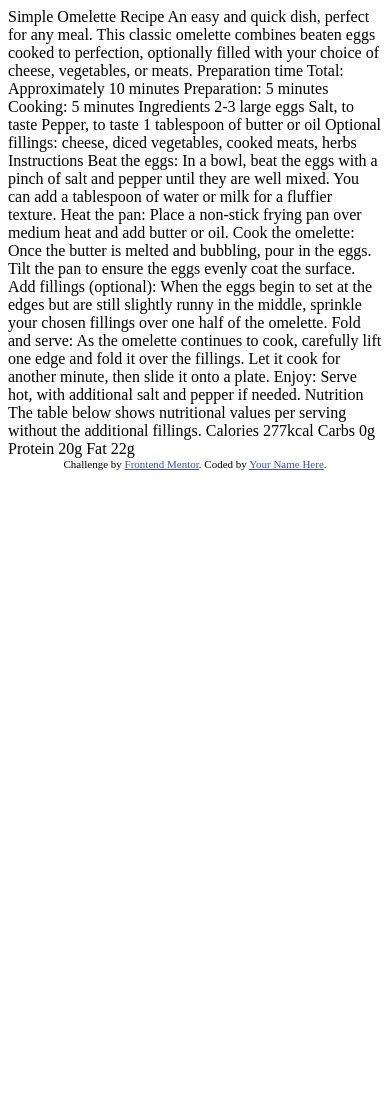
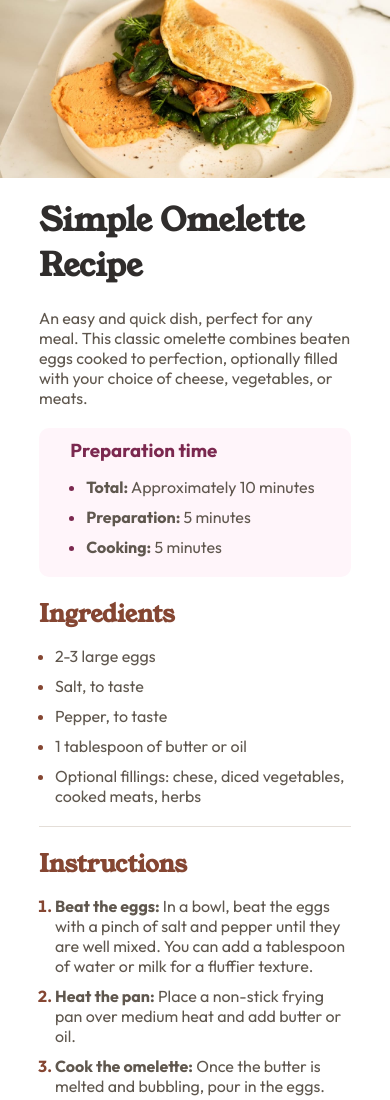
Before and after one commit to lwebbz/recipe-page-main, a plain HTML site: page index.html in a window 390 px wide. Shown: the top 1100 px of the page. Before the commit the page ends 844 px from the top, so only its background shows below. Drawn offline with Linux system fonts and the light colour scheme.

Commit message:
mobile design ready - pending desktop

```diff
--- a/index.html
+++ b/index.html
@@ -1,77 +1,111 @@
 <!DOCTYPE html>
 <html lang="en">
-<head>
-  <meta charset="UTF-8">
-  <meta name="viewport" content="width=device-width, initial-scale=1.0"> <!-- displays site properly based on user's device -->
+  <head>
+    <meta charset="UTF-8" />
+    <meta name="viewport" content="width=device-width, initial-scale=1.0" />
+    <link
+      rel="icon"
+      type="image/png"
+      sizes="32x32"
+      href="./assets/images/favicon-32x32.png"
+    />
+    <link rel="stylesheet" href="style.css" />
 
-  <link rel="icon" type="image/png" sizes="32x32" href="./assets/images/favicon-32x32.png">
-
-  <title>Frontend Mentor | Recipe page</title>
-
-  <!-- Feel free to remove these styles or customise in your own stylesheet 👍 -->
-  <style>
-    .attribution { font-size: 11px; text-align: center; }
-    .attribution a { color: hsl(228, 45%, 44%); }
-  </style>
-</head>
-<body>
-
-  Simple Omelette Recipe
-
-  An easy and quick dish, perfect for any meal. This classic omelette combines beaten eggs cooked
-  to perfection, optionally filled with your choice of cheese, vegetables, or meats.
-
-  Preparation time
-
-  Total: Approximately 10 minutes
-  Preparation: 5 minutes
-  Cooking: 5 minutes
-
-  Ingredients
-
-  2-3 large eggs
-  Salt, to taste
-  Pepper, to taste
-  1 tablespoon of butter or oil
-  Optional fillings: cheese, diced vegetables, cooked meats, herbs
-
-  Instructions
-
-  Beat the eggs: In a bowl, beat the eggs with a pinch of salt and pepper until they are well mixed.
-  You can add a tablespoon of water or milk for a fluffier texture.
-
-  Heat the pan: Place a non-stick frying pan over medium heat and add butter or oil.
-
-  Cook the omelette: Once the butter is melted and bubbling, pour in the eggs. Tilt the pan to ensure
-  the eggs evenly coat the surface.
-
-  Add fillings (optional): When the eggs begin to set at the edges but are still slightly runny in the
-  middle, sprinkle your chosen fillings over one half of the omelette.
-
-  Fold and serve: As the omelette continues to cook, carefully lift one edge and fold it over the
-  fillings. Let it cook for another minute, then slide it onto a plate.
-
-  Enjoy: Serve hot, with additional salt and pepper if needed.
-
-  Nutrition
-
-  The table below shows nutritional values per serving without the additional fillings.
-
-  Calories
-  277kcal
-
-  Carbs
-  0g
-
-  Protein
-  20g
-
-  Fat
-  22g
-
-  <div class="attribution">
-    Challenge by <a href="https://www.frontendmentor.io?ref=challenge" target="_blank">Frontend Mentor</a>.
-    Coded by <a href="#">Your Name Here</a>.
-  </div>
-</body>
+    <title>Frontend Mentor | Recipe page</title>
+  </head>
+  <body class="page-container">
+    <img
+      class="recipe-image"
+      src="assets/images/image-omelette.jpeg"
+      alt="Omlette"
+    />
+    <div class="content">
+      <h1 class="recipe-title title">Simple Omelette Recipe</h1>
+      <p class="recipe-description">
+        An easy and quick dish, perfect for any meal. This classic omelette
+        combines beaten eggs cooked to perfection, optionally filled with your
+        choice of cheese, vegetables, or meats.
+      </p>
+      <div class="prep-time-container">
+        <div class="prep-time-inner">
+          <h3 class="prep-time-header">Preparation time</h3>
+          <ul class="prep-time-list">
+            <li class="prep-time-list-item">
+              <strong>Total:</strong> Approximately 10 minutes
+            </li>
+            <li class="prep-time-list-item">
+              <strong>Preparation: </strong> 5 minutes
+            </li>
+            <li class="prep-time-list-item">
+              <strong>Cooking:</strong> 5 minutes
+            </li>
+          </ul>
+        </div>
+      </div>
+      <h2 class="sub-header ingredients-header title">Ingredients</h2>
+      <ul class="ingredients-list">
+        <li class="ingredients-list-item">2-3 large eggs</li>
+        <li class="ingredients-list-item">Salt, to taste</li>
+        <li class="ingredients-list-item">Pepper, to taste</li>
+        <li class="ingredients-list-item">1 tablespoon of butter or oil</li>
+        <li class="ingredients-list-item">
+          Optional fillings: chese, diced vegetables, cooked meats, herbs
+        </li>
+      </ul>
+      <h2 class="sub-header instructions-header title">Instructions</h2>
+      <ol class="instructions-list">
+        <li class="instructions-list-item">
+          <strong>Beat the eggs: </strong>In a bowl, beat the eggs with a pinch
+          of salt and pepper until they are well mixed. You can add a tablespoon
+          of water or milk for a fluffier texture.
+        </li>
+        <li class="instructions-list-item">
+          <strong>Heat the pan:</strong> Place a non-stick frying pan over
+          medium heat and add butter or oil.
+        </li>
+        <li class="instructions-list-item">
+          <strong>Cook the omelette:</strong> Once the butter is melted and
+          bubbling, pour in the eggs. Tilt the pan to ensure the eggs evenly
+          coat the surface.
+        </li>
+        <li class="instructions-list-item">
+          <strong>Add fillings (optional):</strong> When the eggs begin to set
+          at the edges but are still slightly runny in the middle, sprinkle your
+          chosen fillings over one half of the omelette.
+        </li>
+        <li class="instructions-list-item">
+          <strong>Fold and serve:</strong> As the omelette continues to cook,
+          carefully lift one edge and fold it over the fillings. Let it cook for
+          another minute, then slide it onto a plate.
+        </li>
+        <li class="instructions-list-item">
+          <strong>Enjoy:</strong> Serve hot, with additional salt and pepper if
+          needed.
+        </li>
+      </ol>
+      <h2 class="sub-header nutritional-header title">Nutrition</h2>
+      <p class="nutritional-desciption">
+        The table below shows nutritional values per serving without the
+        additional fillings.
+      </p>
+      <table class="nutritional-table">
+        <tr class="nutritional-row">
+          <td class="row-name">Calories</td>
+          <td class="row-value">277kcal</td>
+        </tr>
+        <tr class="nutritional-row">
+          <td class="row-name">Carbs</td>
+          <td class="row-value">0g</td>
+        </tr>
+        <tr class="nutritional-row">
+          <td class="row-name">Protein</td>
+          <td class="row-value">20g</td>
+        </tr>
+        <tr class="nutritional-row">
+          <td class="row-name last">Fat</td>
+          <td class="row-value last">22g</td>
+        </tr>
+      </table>
+    </div>
+  </body>
 </html>
--- /dev/null
+++ b/style.css
@@ -0,0 +1,160 @@
+@font-face {
+  font-family: "Outfit";
+  src: url(assets/fonts/outfit/Outfit-VariableFont_wght.ttf);
+  font-weight: 400, 600, 700;
+  font-style: normal;
+}
+
+@font-face {
+  font-family: "YoungSerif";
+  src: url(assets/fonts/young-serif/YoungSerif-Regular.ttf);
+  font-weight: 400;
+  font-style: normal;
+}
+
+* {
+  margin: 0;
+  padding: 0;
+  font-family: "Outfit";
+  color: hsl(30, 10%, 34%);
+}
+
+.page-container {
+  display: flex;
+  flex-direction: column;
+  justify-content: center;
+  align-items: center;
+}
+
+.content {
+  display: flex;
+  flex-direction: column;
+  justify-content: center;
+  align-items: center;
+  width: 80%;
+}
+.recipe-image {
+  max-width: 100%; /*consider changing to width */
+  height: auto;
+  padding-bottom: 20px;
+}
+
+.title {
+  font-family: "YoungSerif";
+}
+
+.recipe-title {
+  padding-bottom: 20px;
+  color: hsl(24, 5%, 18%);
+}
+
+.recipe-description {
+  padding-bottom: 20px;
+}
+
+.prep-time-container {
+  background-color: hsl(330, 100%, 98%);
+  width: 100%;
+  display: flex;
+  flex-direction: column;
+  justify-content: center;
+  align-items: center;
+  border-radius: 10px;
+  margin-bottom: 20px;
+}
+
+.prep-time-inner {
+  padding: 10px;
+  width: 80%;
+}
+
+.prep-time-header {
+  color: hsl(332, 51%, 32%);
+  padding-bottom: 15px;
+  font-weight: 700px;
+}
+
+/* My attempt to add space between bullet points and text but only adds space to first line of list item text */
+/* li::before {
+  content: "";
+  margin-right: 30px;
+} */
+
+.prep-time-list {
+  padding-left: 1em;
+}
+.prep-time-list-item {
+  padding-bottom: 10px;
+}
+
+.prep-time-list-item::marker {
+  color: hsl(332, 51%, 32%);
+}
+
+.sub-header {
+  color: hsl(14, 45%, 36%);
+  align-self: flex-start;
+  padding-bottom: 15px;
+}
+
+.ingredients-list-item::marker {
+  color: hsl(14, 45%, 36%);
+}
+
+.ingredients-list {
+  align-self: flex-start;
+  padding-left: 1em;
+  padding-bottom: 10px;
+  margin-bottom: 20px;
+  border-bottom: solid hsl(30, 18%, 87%);
+  border-width: 1px;
+}
+
+.ingredients-list-item {
+  padding-bottom: 10px;
+}
+.instructions-list {
+  align-self: flex-start;
+  margin-bottom: 20px;
+  padding-bottom: 10px;
+  padding-left: 1em;
+  border-bottom: solid hsl(30, 18%, 87%);
+  border-width: 1px;
+}
+
+.instructions-list-item {
+  padding-bottom: 10px;
+}
+
+.instructions-list-item::marker {
+  color: hsl(14, 45%, 36%);
+  font-weight: 700;
+}
+
+.nutritional-desciption {
+  padding-bottom: 15px;
+}
+
+.nutritional-table {
+  margin-bottom: 50px;
+  align-self: center;
+  width: 100%;
+  border-collapse: collapse;
+}
+
+td {
+  border-bottom: 1px solid hsl(30, 18%, 87%);
+  padding: 5px;
+}
+
+.last {
+  border: none;
+}
+
+.row-name {
+  padding-left: 30px;
+}
+.row-value {
+  color: hsl(14, 45%, 36%);
+  font-weight: 600;
+}
```
